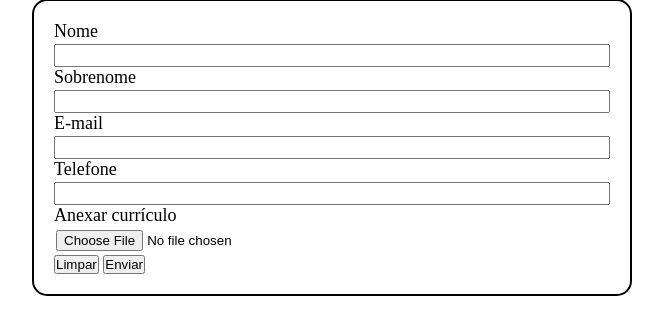
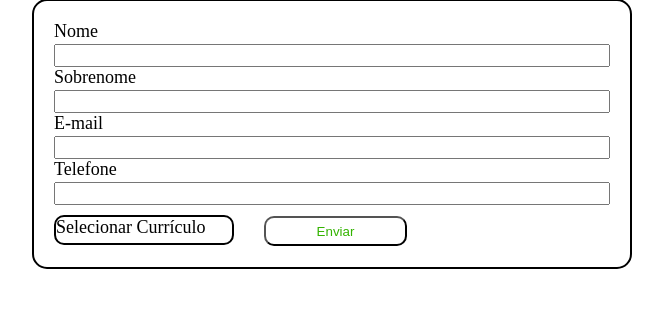
Before and after one commit to Lic4Lic4/ProjetoAgricolaDario, a PHP site: page /trabalheConosco.html in a window 1280 px wide. Shown: the part 143-478 px from the top of the page, without its empty margins (343-1006 px from the left). Run offline with PHP 8.4, Linux system fonts and the light colour scheme.

Commit message:
Mudei os botoes da minha pagina

```diff
--- a/ProjetoAgricolaDario/estiloTrabalheConosco.css
+++ b/ProjetoAgricolaDario/estiloTrabalheConosco.css
@@ -76,3 +76,38 @@ input {
     width: 100%;
     padding: 2px
 }
+
+.botoes{
+
+    margin-top: 10px;
+    display:flex;
+    align-items: center;
+    gap: 3rem;
+
+}
+
+#Enviar{
+
+    color: #33B300;
+    width: 143px;
+    height: 30px;
+    background-color: white;
+    border-radius: 10px;
+
+}
+
+input[type=file]{
+
+    display: none;
+
+}
+
+label[for=curriculo]{
+
+    border: 2px solid black;
+    width: 180px;
+    height: 30px;
+    border-radius: 10px;
+
+
+}
--- a/ProjetoAgricolaDario/trabalheConosco.html
+++ b/ProjetoAgricolaDario/trabalheConosco.html
@@ -35,12 +35,13 @@
                 <label for="telefone">Telefone</label>
                 <input type="number" id="telefone" name="telefone" required>
 
-                <label for="curriculo">Anexar currículo</label>
+                <div class="botoes">
+
+                <label for="curriculo">Selecionar Currículo</label>
                 <input type="file" id="curriculo" name="curriculo" required>
 
-                <div class="botoes">
-                    <button type="reset">Limpar</button>
-                    <button type="submit">Enviar</button>
+
+                    <button type="submit" id = "Enviar">Enviar</button>
                 </div>
             </form>
         </div>
```
